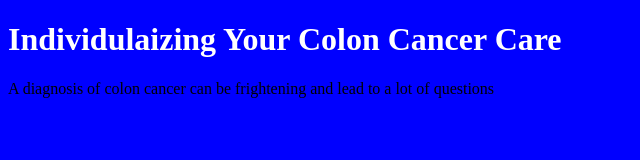
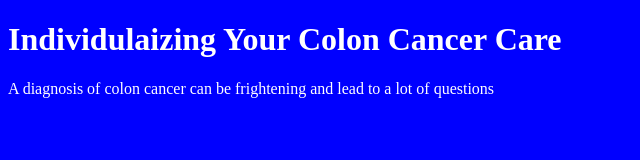
Before and after one commit to jhumbrac/sfousekis.github.io, a plain HTML site: page unit_1/index.html in a window 1280 px wide. Shown: the whole page, without its empty margins (0-640 px from the left). Drawn offline with Linux system fonts and the light colour scheme.

Commit message:
Updates to CSS

```diff
--- a/unit_1/css/style.css
+++ b/unit_1/css/style.css
@@ -1,4 +1,4 @@
-body {background-color: blue;}
+body {background-color:blue;}
 
 h1 {color:white;}
-p {white}
+p {color:white}
```
